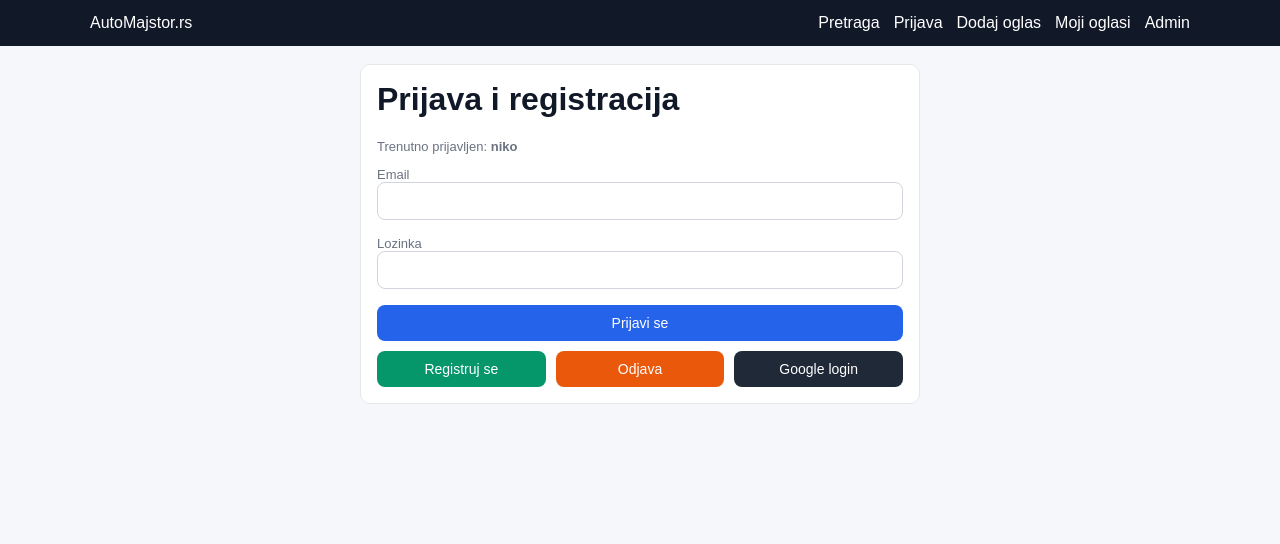
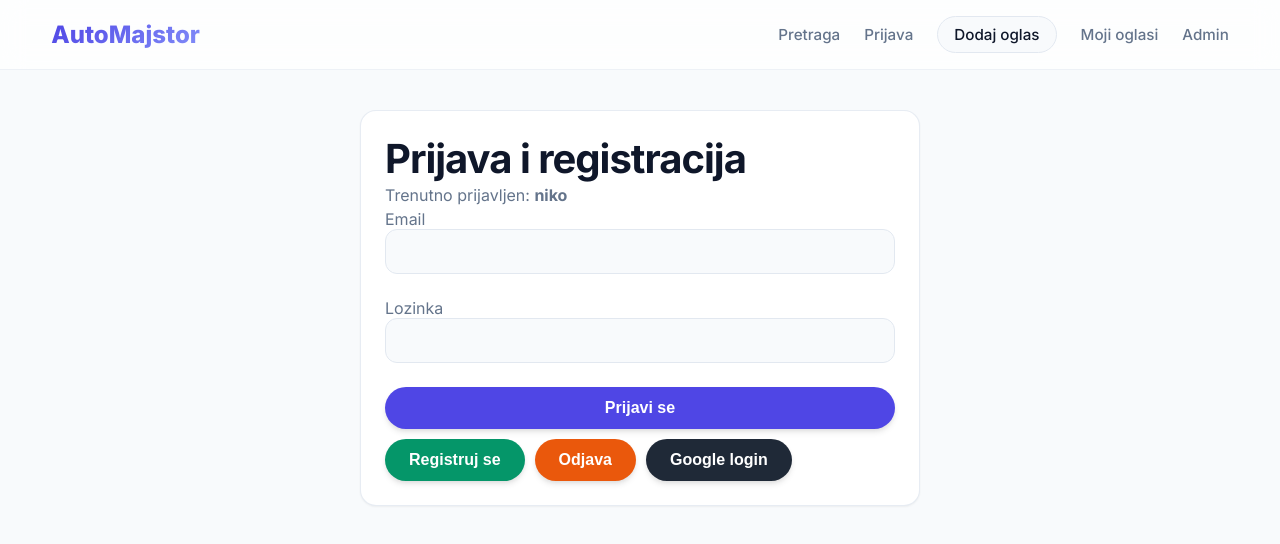
Before and after one commit to BorisT-2002/automobili, a Next.js app: page /auth in a window 1280 px wide. Shown: the top 544 px of the page. Built offline with nearby package versions, Linux system fonts and the light colour scheme; no server answers.

Commit message:
feat(ui): premium modern redesign

```diff
--- a/src/app/globals.css
+++ b/src/app/globals.css
@@ -1,47 +1,93 @@
+@import url('https://fonts.googleapis.com/css2?family=Inter:wght@300;400;500;600;700;800&display=swap');
+
+:root {
+  --primary: #4F46E5;
+  --primary-hover: #4338CA;
+  --primary-light: #818CF8;
+  --success: #10B981;
+  --success-hover: #059669;
+  --warning: #F59E0B;
+  --text-main: #0F172A;
+  --text-muted: #64748B;
+  --text-light: #94A3B8;
+  --bg-page: #F8FAFC;
+  --bg-card: #FFFFFF;
+  --border-color: #E2E8F0;
+
+  --shadow-sm: 0 1px 2px 0 rgba(0, 0, 0, 0.05);
+  --shadow-md: 0 4px 6px -1px rgba(0, 0, 0, 0.1), 0 2px 4px -1px rgba(0, 0, 0, 0.06);
+  --shadow-lg: 0 10px 15px -3px rgba(0, 0, 0, 0.1), 0 4px 6px -2px rgba(0, 0, 0, 0.05);
+  --shadow-hover: 0 20px 25px -5px rgba(0, 0, 0, 0.1), 0 10px 10px -5px rgba(0, 0, 0, 0.04);
+
+  --radius-sm: 6px;
+  --radius-md: 12px;
+  --radius-lg: 16px;
+  --radius-full: 9999px;
+
+  --transition: all 0.25s cubic-bezier(0.4, 0, 0.2, 1);
+}
+
 * {
   box-sizing: border-box;
 }
 
-html,
-body {
+html, body {
   margin: 0;
   padding: 0;
-  font-family: Arial, Helvetica, sans-serif;
-  background: #f6f7fb;
-  color: #111827;
+  font-family: 'Inter', sans-serif;
+  background-color: var(--bg-page);
+  color: var(--text-main);
+  -webkit-font-smoothing: antialiased;
+  -moz-osx-font-smoothing: grayscale;
 }
 
 a {
   color: inherit;
   text-decoration: none;
+  transition: var(--transition);
 }
 
+h1, h2, h3, h4, h5, h6 {
+  margin: 0;
+  color: var(--text-main);
+  font-weight: 700;
+  letter-spacing: -0.025em;
+}
+
+h1 { font-size: 2.5rem; line-height: 1.2; }
+h2 { font-size: 1.875rem; line-height: 1.3; }
+h3 { font-size: 1.25rem; line-height: 1.4; }
+p { margin: 0; line-height: 1.6; }
+
+/* Layout */
 .container {
-  width: min(1100px, 92%);
+  width: min(1200px, 92%);
   margin: 0 auto;
 }
 
-.card {
-  background: white;
-  border-radius: 10px;
-  border: 1px solid #e5e7eb;
-  padding: 16px;
+.main-content {
+  padding: 40px 0;
+  min-height: calc(100vh - 80px);
 }
 
 .grid {
   display: grid;
-  gap: 16px;
+  gap: 24px;
 }
 
 .grid-3 {
-  grid-template-columns: repeat(auto-fill, minmax(240px, 1fr));
+  grid-template-columns: repeat(auto-fill, minmax(320px, 1fr));
 }
 
+/* Header */
 .header {
-  background: #111827;
-  color: white;
-  padding: 14px 0;
-  margin-bottom: 18px;
+  position: sticky;
+  top: 0;
+  z-index: 50;
+  background: rgba(255, 255, 255, 0.75);
+  backdrop-filter: blur(12px);
+  border-bottom: 1px solid rgba(226, 232, 240, 0.6);
+  padding: 16px 0;
 }
 
 .nav {
@@ -50,35 +96,234 @@ a {
   justify-content: space-between;
 }
 
+.logo {
+  font-size: 1.5rem;
+  font-weight: 800;
+  background: linear-gradient(135deg, var(--primary), #818CF8);
+  -webkit-background-clip: text;
+  -webkit-text-fill-color: transparent;
+  display: inline-block;
+}
+
 .nav-links {
   display: flex;
-  gap: 14px;
+  gap: 24px;
+  align-items: center;
 }
 
-.input,
-.textarea,
-.select,
+.nav-links a {
+  font-weight: 500;
+  color: var(--text-muted);
+  font-size: 0.95rem;
+}
+
+.nav-links a:hover {
+  color: var(--primary);
+}
+
+.nav-links a.btn-nav {
+  background: var(--bg-page);
+  padding: 8px 16px;
+  border-radius: var(--radius-full);
+  color: var(--text-main);
+  border: 1px solid var(--border-color);
+}
+
+.nav-links a.btn-nav:hover {
+  border-color: var(--primary);
+  background: white;
+}
+
+/* Cards */
+.card {
+  background: var(--bg-card);
+  border-radius: var(--radius-lg);
+  border: 1px solid rgba(226, 232, 240, 0.8);
+  padding: 24px;
+  box-shadow: var(--shadow-sm);
+  transition: var(--transition);
+  position: relative;
+  overflow: hidden;
+}
+
+.card.interactive:hover {
+  transform: translateY(-4px);
+  box-shadow: var(--shadow-hover);
+  border-color: var(--primary-light);
+}
+
+/* Hero Section */
+.hero {
+  background: linear-gradient(135deg, #EEF2FF 0%, #FFFFFF 100%);
+  border: 1px solid #E0E7FF;
+  border-radius: var(--radius-lg);
+  padding: 60px 40px;
+  text-align: center;
+  margin-bottom: 48px;
+  box-shadow: var(--shadow-md);
+  position: relative;
+  overflow: hidden;
+}
+
+.hero::before {
+  content: '';
+  position: absolute;
+  top: -50%; right: -20%;
+  width: 600px; height: 600px;
+  background: radial-gradient(circle, rgba(79, 70, 229, 0.05) 0%, rgba(255,255,255,0) 70%);
+  border-radius: 50%;
+  z-index: 0;
+}
+
+.hero > * {
+  position: relative;
+  z-index: 1;
+}
+
+.hero h1 {
+  margin-bottom: 16px;
+}
+
+.hero p {
+  font-size: 1.125rem;
+  color: var(--text-muted);
+  max-width: 600px;
+  margin: 0 auto 32px auto;
+}
+
+.hero-buttons {
+  display: flex;
+  justify-content: center;
+  gap: 16px;
+}
+
+/* Buttons */
 .button {
+  display: inline-flex;
+  align-items: center;
+  justify-content: center;
+  gap: 8px;
+  cursor: pointer;
+  background: var(--primary);
+  color: white;
+  border: none;
+  font-weight: 600;
+  font-size: 1rem;
+  padding: 12px 24px;
+  border-radius: var(--radius-full);
+  transition: var(--transition);
+  box-shadow: var(--shadow-md);
+  white-space: nowrap;
+}
+
+.button:hover {
+  background: var(--primary-hover);
+  transform: translateY(-1px);
+  box-shadow: var(--shadow-lg);
+}
+
+.button:active {
+  transform: translateY(1px);
+  box-shadow: var(--shadow-sm);
+}
+
+.button.success {
+  background: var(--success);
+}
+
+.button.success:hover {
+  background: var(--success-hover);
+}
+
+.button.outline {
+  background: transparent;
+  color: var(--primary);
+  border: 2px solid var(--primary);
+  box-shadow: none;
+}
+
+.button.outline:hover {
+  background: rgba(79, 70, 229, 0.05);
+}
+
+/* Forms */
+.input, .textarea, .select {
   width: 100%;
-  border-radius: 8px;
-  border: 1px solid #d1d5db;
-  padding: 10px 12px;
-  font-size: 14px;
+  border-radius: var(--radius-md);
+  border: 1px solid var(--border-color);
+  padding: 12px 16px;
+  font-size: 0.95rem;
+  font-family: inherit;
+  color: var(--text-main);
+  background: var(--bg-page);
+  transition: var(--transition);
+}
+
+.input:focus, .textarea:focus, .select:focus {
+  outline: none;
+  border-color: var(--primary);
+  box-shadow: 0 0 0 3px rgba(79, 70, 229, 0.1);
+  background: white;
 }
 
 .textarea {
-  min-height: 110px;
+  min-height: 120px;
   resize: vertical;
 }
 
-.button {
-  cursor: pointer;
-  background: #2563eb;
-  color: white;
-  border: 0;
+/* Utilities */
+.muted {
+  color: var(--text-muted);
 }
 
-.muted {
-  color: #6b7280;
-  font-size: 13px;
+.badge {
+  display: inline-block;
+  padding: 4px 10px;
+  border-radius: var(--radius-full);
+  font-size: 0.75rem;
+  font-weight: 600;
+  text-transform: uppercase;
+  letter-spacing: 0.05em;
 }
+
+.badge.primary {
+  background: #EEF2FF;
+  color: var(--primary);
+}
+
+.badge.warning {
+  background: #FEF3C7;
+  color: #D97706;
+}
+
+.badge.success {
+  background: #D1FAE5;
+  color: var(--success-hover);
+}
+
+.flex-between {
+  display: flex;
+  justify-content: space-between;
+  align-items: center;
+}
+
+.flex-center {
+  display: flex;
+  justify-content: center;
+  align-items: center;
+}
+
+.section-title {
+  margin-bottom: 24px;
+  display: flex;
+  align-items: center;
+  gap: 12px;
+}
+
+.section-title::after {
+  content: "";
+  flex: 1;
+  height: 1px;
+  background: var(--border-color);
+  margin-top: 4px;
+}
--- a/src/app/layout.tsx
+++ b/src/app/layout.tsx
@@ -15,17 +15,17 @@ export default function RootLayout({
       <body>
         <header className="header">
           <div className="container nav">
-            <Link href="/">AutoMajstor.rs</Link>
+            <Link href="/" className="logo">AutoMajstor</Link>
             <nav className="nav-links">
               <Link href="/search">Pretraga</Link>
               <Link href="/auth">Prijava</Link>
-              <Link href="/dashboard/add-listing">Dodaj oglas</Link>
+              <Link href="/dashboard/add-listing" className="btn-nav">Dodaj oglas</Link>
               <Link href="/dashboard/my-listings">Moji oglasi</Link>
               <Link href="/admin/reviews">Admin</Link>
             </nav>
           </div>
         </header>
-        <main className="container">{children}</main>
+        <main className="container main-content">{children}</main>
       </body>
     </html>
   );
```
Also changed, not shown: src/app/page.tsx (+18 -14 lines), src/components/listing-card.tsx (+18 -11 lines).
